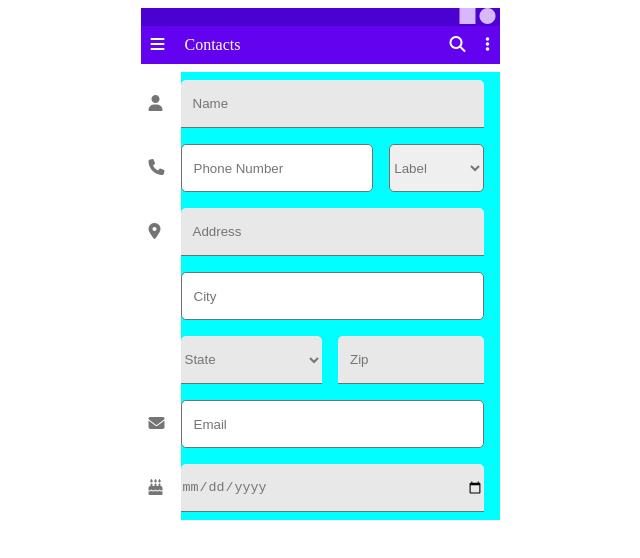
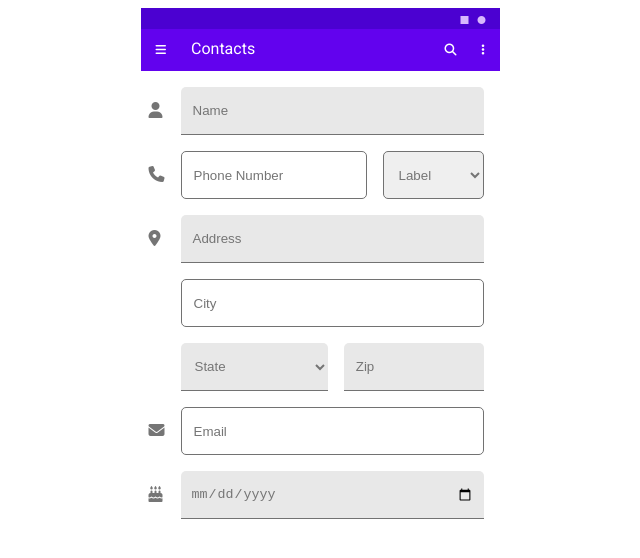
Before and after one commit to g33k3db34r/mobile-form, a plain HTML site: page index.html in a window 1280 px wide. Shown: the whole page, without its empty margins (320-960 px from the left). Drawn offline with Linux system fonts and the light colour scheme; some icons are missing.

Commit message:
Css additions and refinement

```diff
--- a/css/default.css
+++ b/css/default.css
@@ -1,6 +1,7 @@
 html{
    max-width: 375px;
    margin: auto;
+   font-family: "Roboto";
 }
 .header {
    display:flex;
@@ -10,9 +11,13 @@ html{
    background-color: rgba(75,1,209,255);
    display: flex;
    justify-content: space-between;
+   align-items: center;
 }
 .header-top-icon {
    color: #d7b7fd;
+   font-size: .5rem;
+   margin-right: 5px;
+   margin-bottom: 5px;
 }
 
 .header-bottom {
@@ -40,6 +45,13 @@ html{
    float:right;
    margin: 10px;
 }
+.fa-bars,
+.fa-ellipsis-vertical {
+   margin: 5px;
+}
+.header-icon {
+   font-size: .75rem;
+}
 .page-name,
 .header-icon {
    color: rgba(255,255,255,255);
@@ -59,12 +71,10 @@ span {
 ul {
    display:flex;
    flex-direction: column;
-   background-color: blue;
    margin:0;
    margin-top: 0.5rem;
 }
 li {
-   background-color: aqua;
    display: flex;
    width: 100%;
    height: 3rem;
@@ -85,7 +95,9 @@ select {
    border-radius: 5px;
    border: 1px rgba(114,114,114,255) solid;
 }
-input::placeholder {
+input::placeholder,
+select,
+.bday {
    padding: 10px;
 }
 #phone-type {
--- a/index.html
+++ b/index.html
@@ -131,7 +131,7 @@
          <input type="email" id="email" name="email" placeholder="Email">
       </li>
       <li><span class="fa-li"><i class="fa-solid fa-cake-candles list-icon"></i></span>
-         <input type="date" id="birthday" name="birthday" placeholder="Birthday">
+         <input type="date" class="bday" id="birthday" name="birthday" placeholder="Birthday">
       </li>
    </ul>
 </div>
```
